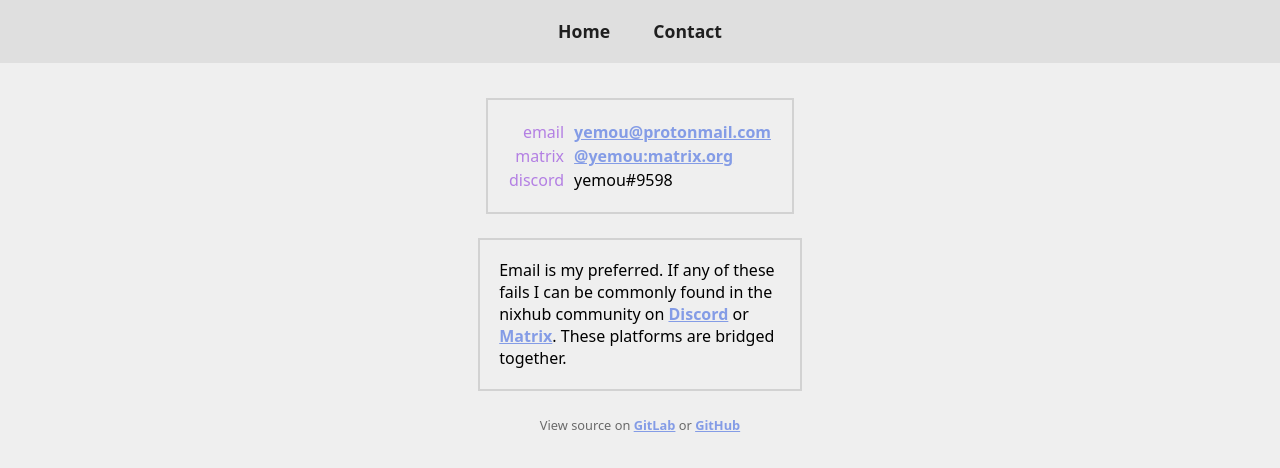
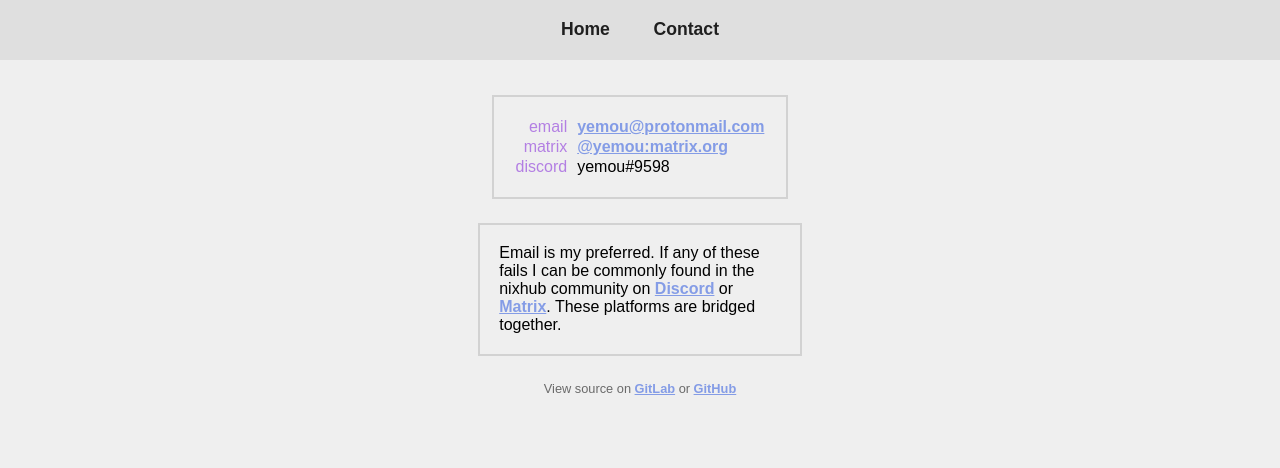
Before and after one commit to yemouu/yemouu.github.io, a plain HTML site: page contact.html in a window 1280 px wide. Drawn offline with Linux system fonts and the light colour scheme.

Commit message:
sans -> sans-serif

```diff
--- a/contact.html
+++ b/contact.html
@@ -4,6 +4,7 @@
     <title>yemou</title>
     <link rel="stylesheet" href="style.css"/>
     <meta charset="UTF-8">
+    <meta name="viewport" content="width=device-width, initial-scale=1">
   </head>
   <body>
     <!-- Header -->
--- a/style.css
+++ b/style.css
@@ -45,7 +45,7 @@
 
 body {
   background: var(--bg_color);
-  font-family: sans;
+  font-family: sans-serif;
 }
 
 a {
```
Also changed, not shown: index.html (+1 -0 lines), 1 other file.
